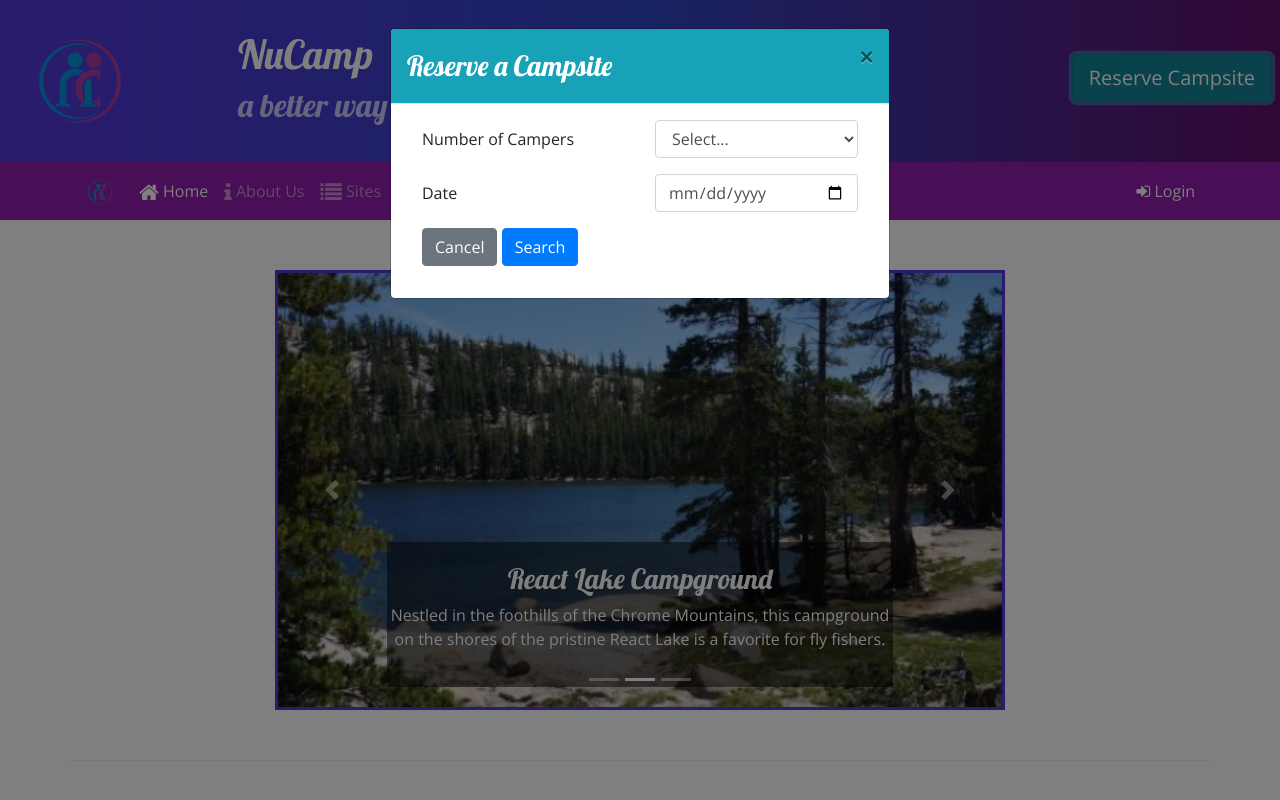
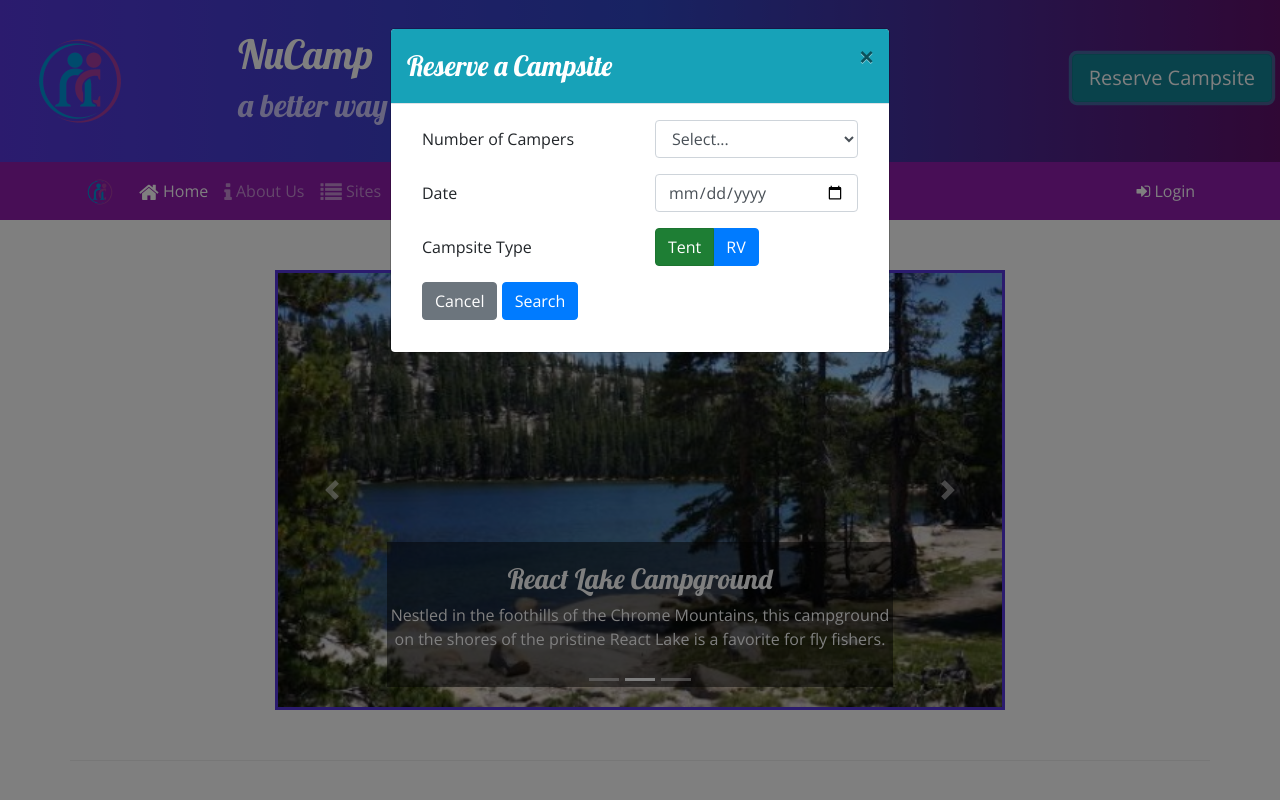
Before and after one commit to dah06a/bootstrap-course-instructor-example, a website: page index.html in a window 1280 px wide. Both pictures are taken after a click on the button "Reserve Campsite". Shown: the top 800 px of the page. Drawn offline with nearby package versions, Linux system fonts and the light colour scheme.

Commit message:
Assignment 3 task 3 complete - instructor example

```diff
--- a/index.html
+++ b/index.html
@@ -75,6 +75,18 @@
                                 <label for="date" class="col-sm-6 col-form-label">Date</label>
                                 <div class="col-sm-6">
                                     <input type="date" name="date" id="date" class="form-control" placeholder="Date" />
+                                </div>
+                            </div>
+                            <!-- Campsite Type -->
+                            <div class="row form-group">
+                                <label class="col-sm-6 col-form-label">Campsite Type</label>
+                                <div class="col-2 btn-group btn-group-toggle" data-toggle="buttons">
+                                    <label class="btn btn-success active">
+                                        <input type="radio" name="siteType" id="siteTent" value="tent" autocomplete="off" checked> Tent
+                                    </label>
+                                    <label class="btn btn-primary">
+                                        <input type="radio" name="siteType" id="siteRV" value="RV" autocomplete="off"> RV
+                                    </label>
                                 </div>
                             </div>
                             <!-- Submit Button -->
```
